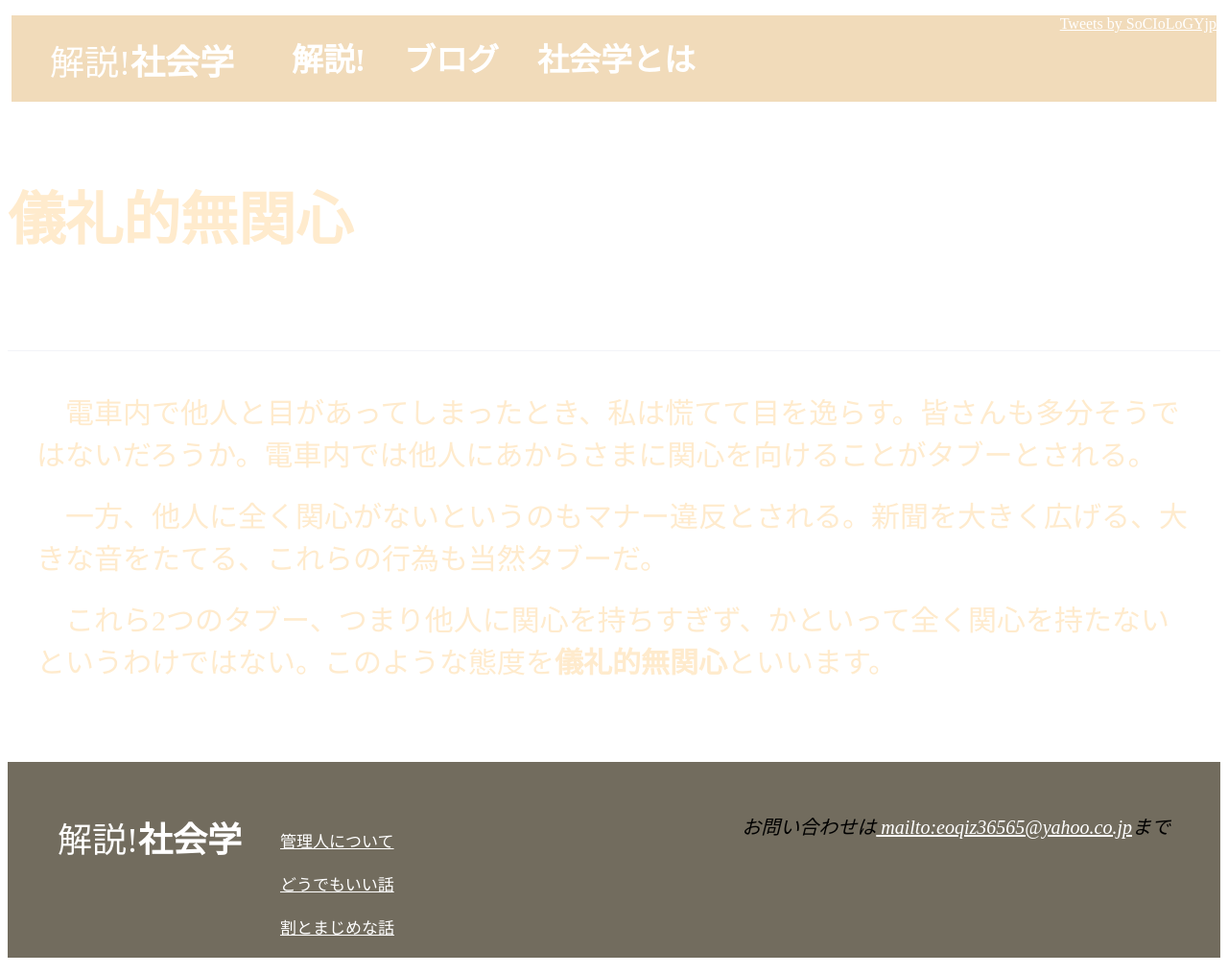
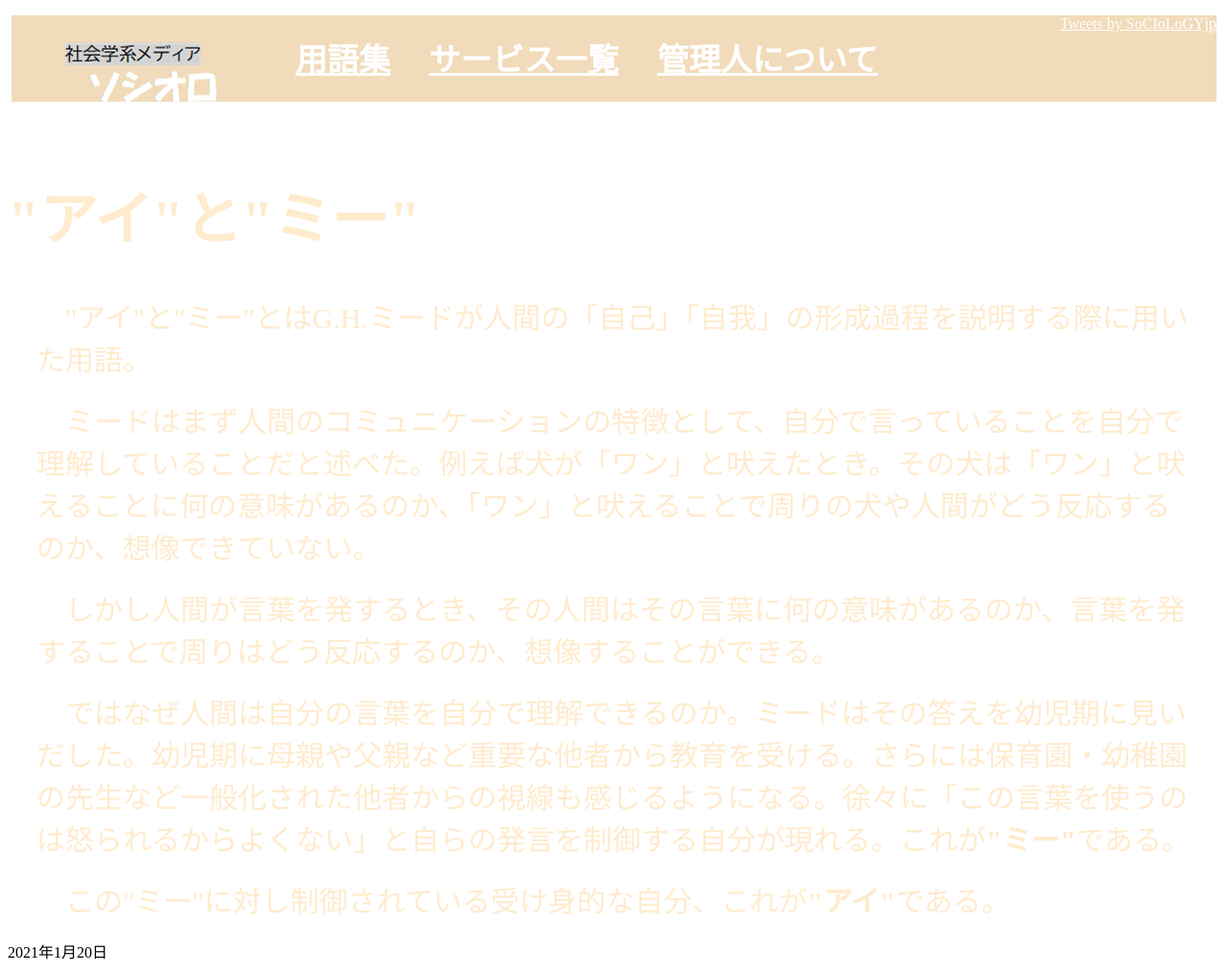
Before and after one commit to ShakaiGaku/I-me, a plain HTML site: page index.html in a window 1280 px wide. Shown: the whole page at 96% size. Drawn offline with Linux system fonts and the light colour scheme.

Commit message:
Update index.html

```diff
--- a/index.html
+++ b/index.html
@@ -1,54 +1,49 @@
 <!DOCTYPE html>
-<html lang="ja">
-<head>
+<html lang="jp">
+<head prefix="og: http://ogp.me/ns# fb: http://ogp.me/ns/ fb# article: http://ogp.me/ns/ article#">
+<meta property="og:url" content="https://shakaigaku.github.io/I-me/" />
+<meta property="og:type" content="article" />
+<meta property="og:title" content="アイとミー" />
+<meta property="og:description" content="アイとミーとはG.H.ミードが人間の「自己」「自我」の形成過程を説明する際に用いた用語。" />
+<meta property="og:site_name" content="ソシオロ" />
+<meta property="og:image" content="icon.png" />
 <meta charset="utf-8">
-<title>儀礼的無関心</title>
+    <title>アイ・ミーとは - アイ・ミーの意味｜ソシオロ</title>
+    <meta name="description" content="アイとミーとはG.H.ミードが人間の「自己」「自我」の形成過程を説明する際に用いた用語。">
     <link rel="stylesheet" href="stylesheet.css">
     <link rel="icon" href="icon.png">
-
   </head>
   <body>
    <header>
    <meta name="viewport" content="width=device-width,initial-scale=1.0,minimum-scale=1.0">
-    <a href="https://shakaigaku.github.io/shakai/">
-      <div class="header-logo">解説!<strong>社会学</strong></div></a>
+      <div class="header-logo">
+        <a href="https://shakaigaku.github.io/Sociolo/"><img src="sociolo.png"></a>
+      </div>
       <div class="header-list">
        <ul>
-        <a href="https://shakaigaku.github.io/kaisetu1/">
-        <li><b>解説!</b></li></a>
-        <a href="https://shakaigaku.github.io/blog1/">
-          <li><b>ブログ</b></li></a>
-         <a href="https://shakaigaku.github.io/WhatisSociology/">
-           <li><b>社会学とは</b></li></a>
+        <li><a href="https://shakaigaku.github.io/kaisetu1/">
+          <b>用語集</b></a></li>
+        <li><a href="https://shakaigaku.github.io/service/">
+          <b>サービス一覧</b></a></li>
+        <li><a href="https://shakaigaku.github.io/author/">
+          <b>管理人について</b></a></li>
        </ul>
      </div>
-     <a class="twitter-timeline" data-width="231" data-height="210" href="https://twitter.com/SoCIoLoGYjp?ref_src=twsrc%5Etfw">Tweets by SoCIoLoGYjp</a> <script async src="https://platform.twitter.com/widgets.js" charset="utf-8"></script>
+     <a class="twitter-timeline" data-width="231"
+     data-height="210" href="https://twitter.com/SoCIoLoGYjp?ref_src=twsrc%5Etfw">Tweets by SoCIoLoGYjp</a><script async src="https://platform.twitter.com/widgets.js" charset="utf-8"></script>
    </header>
    <div class="main">
      <div class="copy-container">
-       <h1>儀礼的無関心</h1>
+       <h1>"アイ"と"ミー"</h1>
      </div>
-       <div class="contents-item">
-        <h3>電車のなかの暗黙の了解</h3>
-         <p>　電車内で他人と目があってしまったとき、私は慌てて目を逸らす。皆さんも多分そうではないだろうか。電車内では他人にあからさまに関心を向けることがタブーとされる。</p><p>　一方、他人に全く関心がないというのもマナー違反とされる。新聞を大きく広げる、大きな音をたてる、これらの行為も当然タブーだ。</p><p>　これら2つのタブー、つまり他人に関心を持ちすぎず、かといって全く関心を持たないというわけではない。このような態度を<b>儀礼的無関心</b>といいます。</p>
+     <div class="contents">
+       <p>　"アイ"と"ミー"とはG.H.ミードが人間の「自己」「自我」の形成過程を説明する際に用いた用語。</p>
+       <p>　ミードはまず人間のコミュニケーションの特徴として、自分で言っていることを自分で理解していることだと述べた。例えば犬が「ワン」と吠えたとき。その犬は「ワン」と吠えることに何の意味があるのか、「ワン」と吠えることで周りの犬や人間がどう反応するのか、想像できていない。</p>
+       <p>　しかし人間が言葉を発するとき、その人間はその言葉に何の意味があるのか、言葉を発することで周りはどう反応するのか、想像することができる。</p>
+       <p>　ではなぜ人間は自分の言葉を自分で理解できるのか。ミードはその答えを幼児期に見いだした。幼児期に母親や父親など重要な他者から教育を受ける。さらには保育園・幼稚園の先生など一般化された他者からの視線も感じるようになる。徐々に「この言葉を使うのは怒られるからよくない」と自らの発言を制御する自分が現れる。これが<b>"ミー"</b>である。</p>
+       <p>　この"ミー"に対し制御されている受け身的な自分、これが<b>"アイ"</b>である。</p>
      </div>
-      </div>
-<p>　</p>
-<div class="footer">
-     <a href="https://shakaigaku.github.io/shakai/">
-       <div class="footer-logo">解説!<b>社会学</b></div></a>
-        <div class="footer-list">
-          <ul>
-            <a href="https://shakaigaku.github.io/author/"><li>管理人について</li></a>
-            <a href="https://shakaigaku.github.io/TGIF/"><li>どうでもいい話</li></a>
-            <a href="https://shakaigaku.github.io/keener/"><li>割とまじめな話</li></a>
-          </ul>
-        </div>
-        <div class="contact">
-        <address>
-          お問い合わせは<a href="mailto:eoqiz36565@yahoo.co.jp"> mailto:eoqiz36565@yahoo.co.jp</a>まで
-        </address>
-        </div>
+       <time datetime=”2021-1-20” itemprop=”modified”>2021年1月20日</time>
     </div>
   </body>
 </html>
```
Lines whose indentation alone changed are shown as unchanged.
